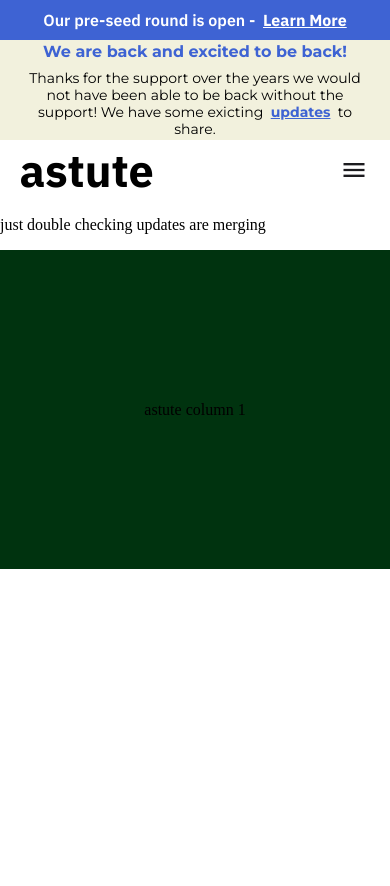
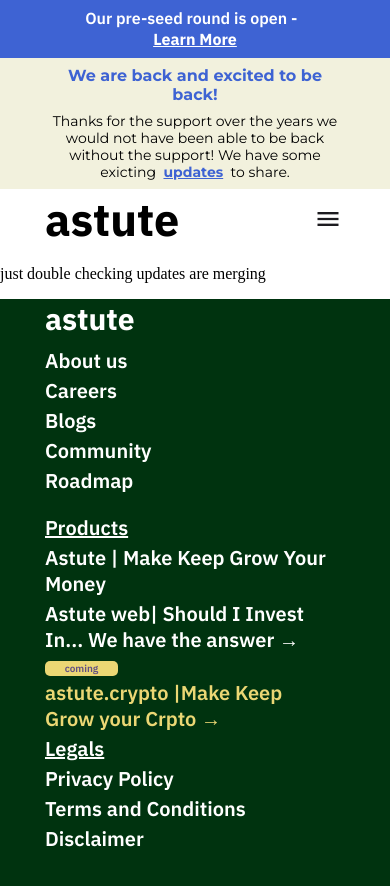
Before and after one commit to Munogwata/astute-landing-page-v2, an Angular app: page / in a window 390 px wide. Shown: the top 886 px of the page. Before the commit the page ends 844 px from the top, so only its background shows below. Built offline with nearby package versions, Linux system fonts and the light colour scheme.

Commit message:
the footer is completed need to review the links

```diff
--- a/src/app/navigation-components/footer/footer.component.html
+++ b/src/app/navigation-components/footer/footer.component.html
@@ -1,11 +1,61 @@
 <div class="footerContainer">
     <span class="footerContainer-content">
+
         <span class="footer-logo">
             astute
         </span>
+        <!--astute links-->
+        <span class="column-rows">
+            <span class="footerContainer-column">
+                <a href="" class="footer-links">About us</a>
+                <a href="" class="footer-links">Careers</a>
+                <a href="" class="footer-links">Blogs</a>
+                <a href="" class="footer-links">Community</a>
+                <a href="" class="footer-links">Roadmap</a>
+            </span>
 
-        <span class="footerContainer-column-one">
-            column 1
+            <!--product-->
+            <span class="footerContainer-column">
+                <span class="footer-heading">
+                    Products
+                </span>
+
+                <a href="" class="footer-links"> Astute | Make Keep Grow Your Money</a>
+                <a href="" class="footer-links">Astute web| Should I Invest
+
+                    <br class="mobile-breakpoint" />In...
+
+                    We have the answer →</a>
+
+                <span class="coming-soon-tagContainer">
+                    <span class="tag">coming</span>
+                    <span class="footer-links-CS">
+                        astute.crypto |Make Keep
+                        <br class="mobile-breakpoint" />
+                        Grow your Crpto →
+                    </span>
+                </span>
+            </span>
+
+
+            <!--legals-->
+            <span class="footerContainer-column">
+                <span class="footer-heading">
+                    Legals
+                </span>
+
+                <a href="https://astute-money.notion.site/Astute-Legal-Policies-3bb04897513a42c3a75d6dd16e527e76"
+                    class="footer-links" target="_blank"> Privacy Policy</a>
+                <a href="https://astute-money.notion.site/Astute-Legal-Policies-3bb04897513a42c3a75d6dd16e527e76"
+                    class="footer-links" target="_blank">Terms and Conditions</a>
+
+                <a href="https://astute-money.notion.site/Astute-Legal-Policies-3bb04897513a42c3a75d6dd16e527e76"
+                    target="_blank" class="footer-links">Disclaimer</a>
+
+            </span>
+
+
         </span>
+
     </span>
 </div>
--- a/src/app/navigation-components/footer/footer.component.scss
+++ b/src/app/navigation-components/footer/footer.component.scss
@@ -9,3 +9,75 @@
     min-height: 319px;
 
 }
+
+.footerContainer-content {
+    width: 1142px;
+    min-height: 211;
+    display: flex;
+    flex-direction: column
+}
+
+.footer-logo {
+    @include general.small-logo-text;
+    color: white;
+    display: flex;
+    width: 100%;
+    margin-bottom: 8px;
+
+}
+
+.column-rows {
+    display: flex;
+    justify-content: space-between;
+
+}
+
+.footerContainer-column {
+    display: flex;
+    flex-direction: column;
+    min-height: 167px;
+    align-items: flex-start;
+}
+
+.footer-heading {
+    @include general.subheading-bold;
+    text-decoration: underline;
+    margin-bottom: general.$very-tiny;
+    margin-top: general.$very-tiny;
+    color: general.$white;
+}
+
+.coming-soon-tagContainer {
+    display: flex;
+    flex-direction: column;
+    margin-top: general.$tiny;
+}
+
+.mobile-breakpoint {
+    display: none;
+}
+
+
+
+@media (max-width: general.$tablet) {
+
+
+    .column-rows {
+        flex-direction: column;
+    }
+
+
+
+
+}
+
+@media (max-width: general.$mobile) {
+
+    .footerContainer-content {
+        width: 300px;
+    }
+
+    .mobile-breakpoint {
+        display: flex;
+    }
+}
--- a/src/app/navigation-components/funding-status/funding-status.component.html
+++ b/src/app/navigation-components/funding-status/funding-status.component.html
@@ -1,9 +1,14 @@
 <div class="fundingbar">
-    Our pre-seed round is open - &nbsp;
-    <span>
-        <a class="external-link" target="_blank" href="https://www.crunchbase.com/organization/kukura-capital">Learn
-            More</a>
 
-    </span>
+    <div class="fundingbar-content">
+        Our pre-seed round is open - &nbsp;
+        <span>
+            <a class="external-link" target="_blank" href="https://www.crunchbase.com/organization/kukura-capital">Learn
+                More</a>
+
+        </span>
+
+    </div>
+
 
 </div>
--- a/src/app/pages/make/make.component.scss
+++ b/src/app/pages/make/make.component.scss
@@ -0,0 +1,3 @@
+p {
+    width: 100%;
+}
--- a/src/styles.scss
+++ b/src/styles.scss
@@ -2,4 +2,5 @@
 body {
     margin: 0px;
     padding: 0px;
+
 }
--- a/styles/components/bars.scss
+++ b/styles/components/bars.scss
@@ -10,6 +10,7 @@
     align-items: center;
     text-align: center;
     color: general.$white;
+
 }
 
 .updatebar {
@@ -37,6 +38,7 @@
     color: general.$black;
     text-align: center;
     margin-top: general.$small;
+
 }
 
 
@@ -45,6 +47,7 @@
     @include general.default-body-bold;
     color: general.$primary-blue;
     text-align: center;
+
 
 }
 
@@ -102,12 +105,18 @@
         display: none;
     }
 
+    .updatebar_content {
+        width: 90%;
+
+    }
 
     .hamburger_menu-container {
         display: flex;
         flex-direction: column;
+    }
 
-
+    .fundingbar-content {
+        width: 300px;
     }
 
 
@@ -116,19 +125,47 @@
 
 
 
-@media (max-width: general.$tablet) {
+@media (max-width: general.$mobile) {
 
     .updatebar_content {
-        width: 90%;
+        width: 300px;
         display: flex;
         justify-content: center;
         flex-direction: column;
         align-items: center;
+    }
+
+    .fundingbar-content {
+        width: 300px;
+        display: flex;
+        flex-direction: column;
+        padding: general.$small;
+    }
+
+    .menu-links_container {
+        width: 300px;
+
+    }
+
+
+    .update_content-copy {
+        @include general.small-body-regular;
+        color: general.$black;
+        text-align: center;
+        margin-top: general.$small;
+        margin-bottom: general.$small;
+    }
+
+
+
+    .update_heading {
+        @include general.default-body-bold;
+        color: general.$primary-blue;
+        text-align: center;
+        margin-top: general.$small;
 
     }
 
 
 
-
-
 }
--- a/styles/general/breakpoints.scss
+++ b/styles/general/breakpoints.scss
@@ -2,4 +2,7 @@
 $mobile: 420px;
 
 //spacing
+$very-tiny: 2px;
+$tiny: 4px;
 $small: 8px;
+$default: 16px;
--- a/styles/general/fonts.scss
+++ b/styles/general/fonts.scss
@@ -34,6 +34,13 @@
 }
 
 
+@mixin small-logo-text {
+    font-weight: $bold;
+    font-family: $ibm-plex-sans;
+    font-size: 30px;
+    list-height: 58.5px;
+}
+
 //links
 
 @mixin default-menu-links {
@@ -49,10 +56,18 @@
     list-height: 32.34px;
 }
 
-
+//subheadings
+@mixin subheading-bold {
+    font-family: $ibm-plex-sans;
+    font-weight: $semi-bold;
+    line-height: 26px;
+    font-size: 20px;
+}
 
 
 //body fonts
+
+
 @mixin default-body-bold {
     font-family: $montserrat;
     font-weight: $bold;
@@ -98,3 +113,11 @@
     line-height: 20.8px;
     font-weight: $semi-bold;
 }
+
+//tags
+
+@mixin default-tag {
+    font-family: $ibm-plex-sans;
+    font-size: 10px;
+    font-weight: $semi-bold;
+}
--- a/styles/general/index.scss
+++ b/styles/general/index.scss
@@ -2,3 +2,4 @@
 @forward '../../styles/general/fonts.scss';
 @forward '../../styles/general/links.scss';
 @forward '../../styles/general/breakpoints.scss';
+@forward '../../styles/general/tags.scss';
--- a/styles/general/links.scss
+++ b/styles/general/links.scss
@@ -1,5 +1,6 @@
 @use '../../styles/general/colors.scss' as c;
 @use '../../styles/general/fonts.scss' as f;
+@use "../../styles/general/breakpoints.scss" as b;
 
 
 .external-link {
@@ -80,3 +81,32 @@
     flex-direction: column;
 
 }
+
+.footer-links {
+    color: c.$white;
+    text-decoration: none;
+    @include f.subheading-bold;
+    display: flex;
+    width: fit-content;
+    height: fit-content;
+    margin-top: b.$very-tiny;
+    margin-bottom: b.$very-tiny;
+
+}
+
+.footer-links:hover {
+    color: c.$nude;
+}
+
+.footer-links-CS {
+    color: c.$yellow;
+    text-decoration: none;
+    @include f.subheading-bold;
+    display: block;
+    margin-top: b.$very-tiny;
+    margin-bottom: b.$very-tiny;
+}
+
+.footer-links-CS:hover {
+    color: c.$nude;
+}
--- /dev/null
+++ b/styles/general/tags.scss
@@ -0,0 +1,22 @@
+@use '../../styles/general/colors.scss' as c;
+@use '../../styles/general/breakpoints.scss' as b;
+@use '../../styles/general/fonts' as f;
+
+
+
+
+
+
+.tag {
+    width: 73px;
+    height: 15px;
+    display: flex;
+    justify-content: center;
+    align-items: center;
+    background-color: c.$yellow;
+    border-radius: 5px;
+    margin-bottom: b.$very-tiny;
+    margin-top: b.$very-tiny;
+    @include f.default-tag;
+    color: c.$purple800;
+}
```
